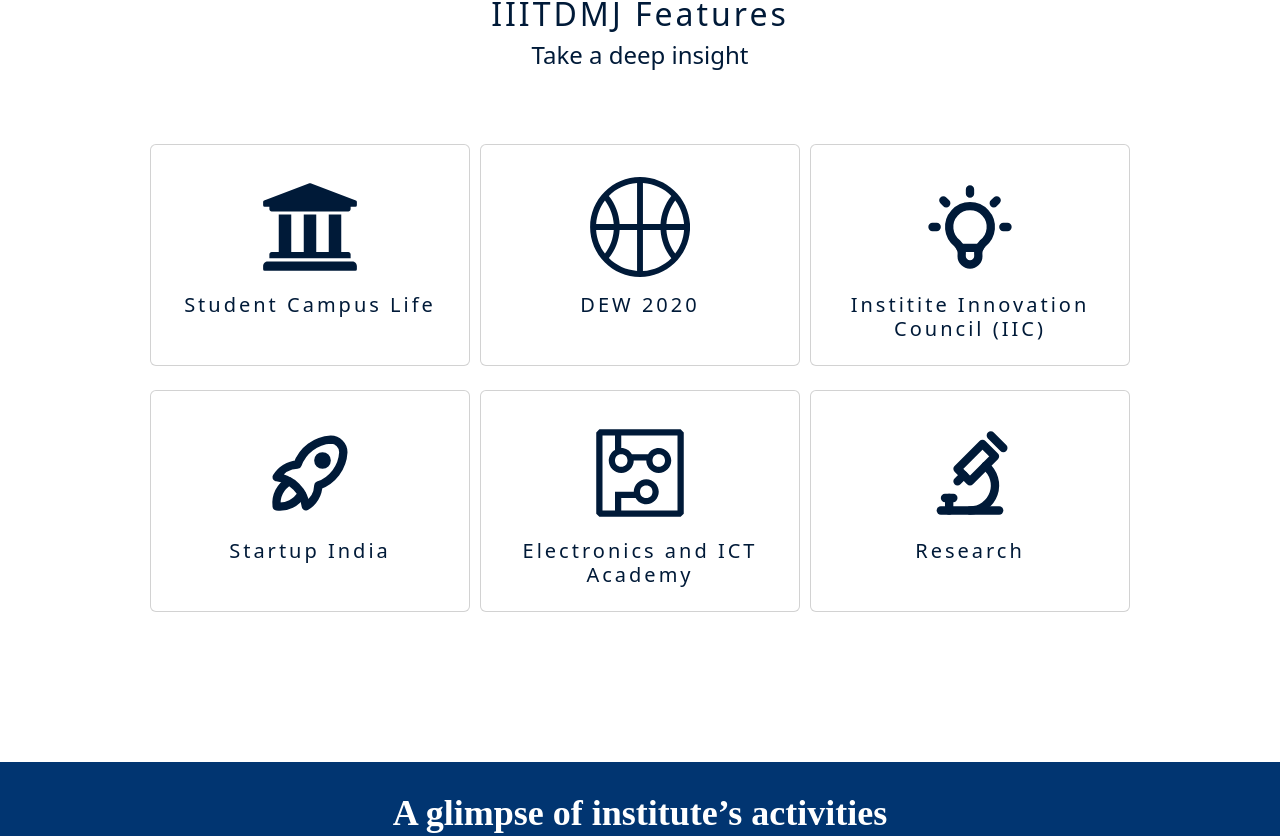
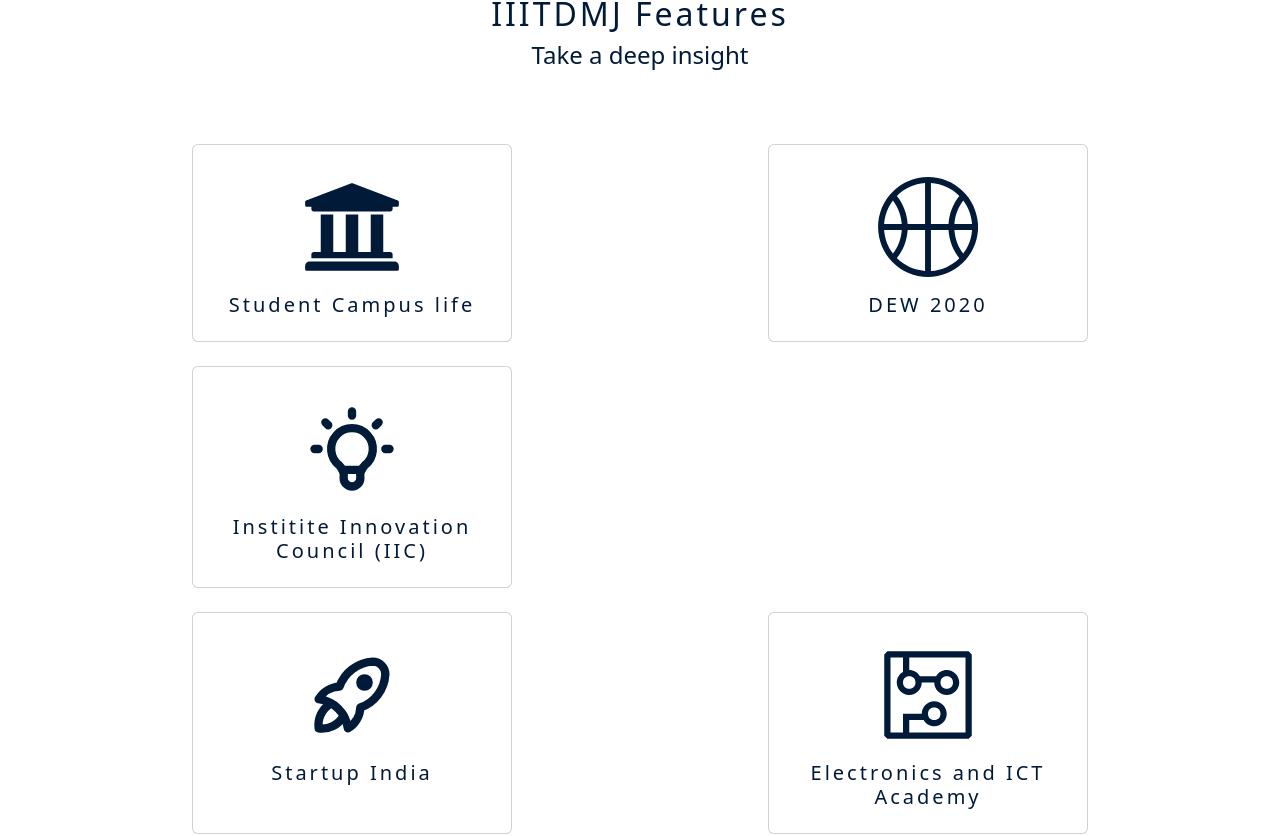
Before and after one commit to ravikumar047/Institute_website_updated, a React (Create React App) app: page / in a window 1280 px wide. Shown: the part 2200-3036 px from the top of the page. Built offline with nearby package versions, Linux system fonts and the light colour scheme.

Commit message:
added insightcards

```diff
--- a/src/components/insights/cards.css
+++ b/src/components/insights/cards.css
@@ -6,3 +6,8 @@
     color: "#001A38";
     size: "100px";
 }
+
+.card:hover{
+    color: "#00000";
+
+}
--- a/src/components/insights/cards.js
+++ b/src/components/insights/cards.js
@@ -1,84 +1,27 @@
 import Card from 'react-bootstrap/Card';
 import Col from 'react-bootstrap/Col';
 import Row from 'react-bootstrap/Row';
+import Insightcard from './insightcard';
 import { FaUniversity } from 'react-icons/fa';
 import { TfiBasketball } from 'react-icons/tfi';
 import { TbBulb , TbRocket, TbMicroscope} from 'react-icons/tb';
 import { VscCircuitBoard} from 'react-icons/vsc';
 import "./cards.css"
 
-
-import { IconContext } from "react-icons";
-
-
 function Cards() {
   return (
-    <div style={{margin: "150px", marginTop: "50px"}}>
-    <Row xs={2} md={6} className="g-4" style={{display: "flex", justifyContent: "space-between", margin: "auto"}}>
-          <Card style={{ width: '20rem' , paddingTop: "2rem"}}>
-            <IconContext.Provider value={{ color: "#001A38", className: "global-class-name" , size: "100px"}}>
-              <div style={{display: 'flex',  justifyContent:'center', alignItems:'center'}}>
-                <FaUniversity />
-              </div>
-            </IconContext.Provider>
-            <Card.Body>
-              <Card.Title style={{textAlign: "center"}}>Student Campus Life</Card.Title>
-            </Card.Body>
-          </Card>
-          <Card style={{ width: '20rem', textAlign: "center", paddingTop: "2rem"}}>
-            <IconContext.Provider value={{ color: "#001A38", className: "global-class-name" , size: "100px"}}>
-              <div style={{display: 'flex',  justifyContent:'center', alignItems:'center'}}>
-               <TfiBasketball/>
-              </div>
-            </IconContext.Provider>
-            <Card.Body>
-              <Card.Title style={{textAlign: "center"}}>DEW 2020</Card.Title>
-            </Card.Body>
-          </Card>
-          <Card style={{ width: '20rem' , paddingTop: "2rem"}}>
-            <IconContext.Provider value={{ color: "#001A38", className: "global-class-name" , size: "100px"}}>
-              <div style={{display: 'flex',  justifyContent:'center', alignItems:'center'}}>
-                <TbBulb />
-              </div>
-            </IconContext.Provider>
-            <Card.Body>
-              <Card.Title style={{textAlign: "center"}}>Institite Innovation Council (IIC)</Card.Title>
-            </Card.Body>
-          </Card>
-    </Row>
+    <div style={{margin: "15%", marginTop: "50px"}}>
+      <Row xs={2} md={6} className="g-4" style={{display: "flex", justifyContent: "space-between", margin: "auto"}}>
+        <Insightcard icon=<FaUniversity/> Title={"Student Campus life"}/>
+        <Insightcard icon=<TfiBasketball/> Title={"DEW 2020"}/>
+        <Insightcard icon=<TbBulb /> Title={"Institite Innovation Council (IIC)"}/>
+      </Row>
 
-    <Row xs={2} md={6} className="g-4" style={{display: "flex", justifyContent: "space-between", margin: "auto"}}>
-    <Card style={{ width: '20rem' , paddingTop: "2rem"}}>
-            <IconContext.Provider value={{ color: "#001A38", className: "global-class-name" , size: "100px"}}>
-              <div style={{display: 'flex',  justifyContent:'center', alignItems:'center'}}>
-                <TbRocket />
-              </div>
-            </IconContext.Provider>
-            <Card.Body>
-              <Card.Title style={{textAlign: "center"}}>Startup India</Card.Title>
-            </Card.Body>
-          </Card>
-          <Card style={{ width: '20rem', textAlign: "center",  paddingTop: "2rem"}}>
-            <IconContext.Provider value={{ color: "#001A38", className: "global-class-name" , size: "100px"}}>
-              <div style={{display: 'flex',  justifyContent:'center', alignItems:'center'}}>
-                <VscCircuitBoard />
-              </div>
-            </IconContext.Provider>
-            <Card.Body>
-              <Card.Title style={{textAlign: "center"}}>Electronics and ICT Academy</Card.Title>
-            </Card.Body>
-          </Card>
-          <Card style={{ width: '20rem' ,  textAlign: "center", paddingTop: "2rem"}}>
-            <IconContext.Provider value={{ color: "#001A38", className: "global-class-name" , size: "100px"}}>
-              <div style={{display: 'flex',  justifyContent:'center', alignItems:'center'}}>
-                <TbMicroscope />
-              </div>
-            </IconContext.Provider>
-            <Card.Body>
-              <Card.Title style={{textAlign: "center"}}>Research</Card.Title>
-            </Card.Body>
-          </Card>
-    </Row>
+      <Row xs={2} md={6} className="g-4" style={{display: "flex", justifyContent: "space-between", margin: "auto"}}>
+        <Insightcard icon= <TbRocket /> Title={"Startup India"}/>
+        <Insightcard icon= <VscCircuitBoard /> Title={"Electronics and ICT Academy"}/>
+        <Insightcard icon= <TbMicroscope /> Title={"Research"}/>
+      </Row>
     </div>
   );
 }
--- /dev/null
+++ b/src/components/insights/insightcard.js
@@ -0,0 +1,27 @@
+import React from 'react'
+import Card from 'react-bootstrap/Card';
+import Col from 'react-bootstrap/Col';
+import Row from 'react-bootstrap/Row';
+import { FaUniversity } from 'react-icons/fa';
+import { TfiBasketball } from 'react-icons/tfi';
+import { TbBulb , TbRocket, TbMicroscope} from 'react-icons/tb';
+import { VscCircuitBoard} from 'react-icons/vsc';
+import { IconContext } from "react-icons";
+import "./cards.css";
+
+const Insightcard = (props) => {
+  return (
+    <Card className='cardHover' style={{ width: '20rem' , paddingTop: "2rem"}}>
+    <IconContext.Provider value={{ color: "#001A38", className: "global-class-name" , size: "100px"}}>
+      <div style={{display: 'flex',  justifyContent:'center', alignItems:'center'}}>
+       {props.icon}
+      </div>
+    </IconContext.Provider>
+    <Card.Body>
+      <Card.Title style={{textAlign: "center"}}>{props.Title}</Card.Title>
+    </Card.Body>
+  </Card>
+  )
+}
+
+export default Insightcard
```
